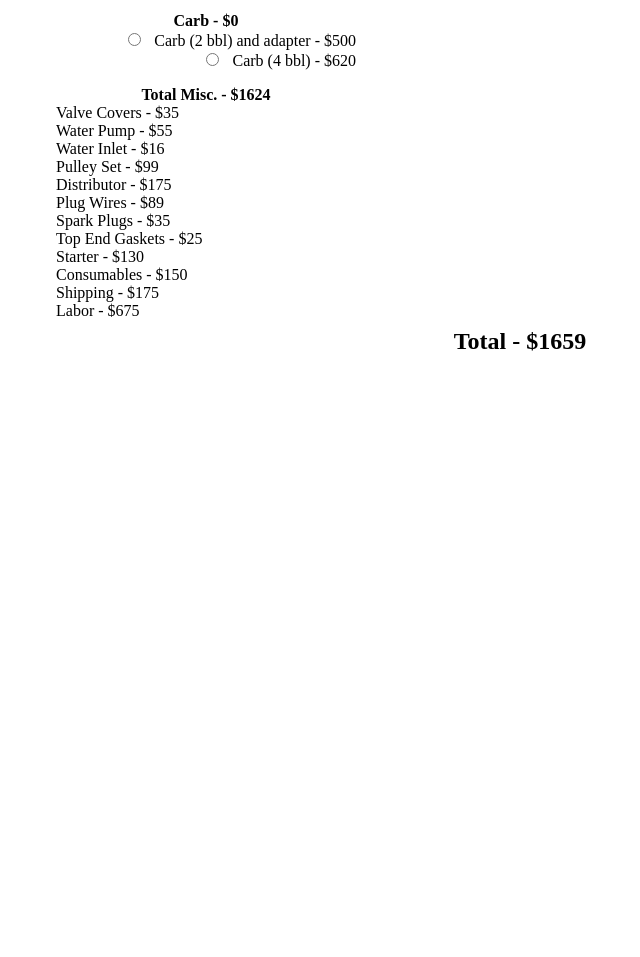
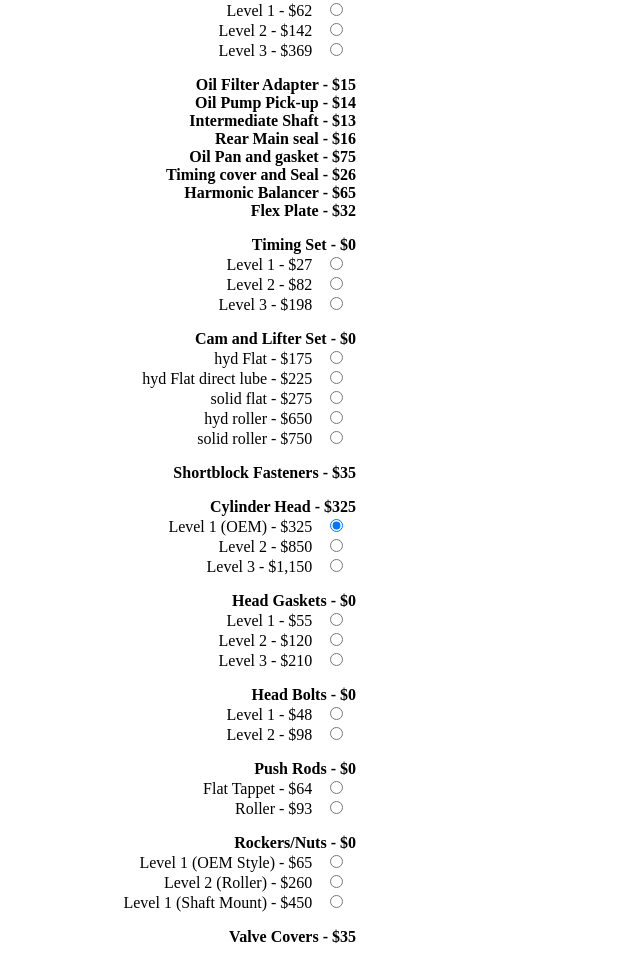
Before and after one commit to BriceShatzer/Gator-Enterprise-Engine-Quoting, a plain HTML site: page index.html in a window 1280 px wide. Shown: the part 1226-2183 px from the top of the page, without its empty margins (120-760 px from the left). Before the commit the page ends 1601 px from the top, so only its background shows below. Drawn offline with nearby package versions, Linux system fonts and the light colour scheme.

Commit message:
finished adding all elements

```diff
--- a/index.html
+++ b/index.html
@@ -17,73 +17,132 @@
     <img src="banner.jpg" alt="Gator Enterprise" />
 </div>
 <form>
+
+    <section class="block">
+        <div>Block Total - $740</div>
+        <p>Block (core) - $175</p>
+        <p>Block Machine Work - $450</p>
+        <p>Block Prep (labor) - $90</p>
+        <p>Block Prep (parts) - $25</p>
+    </section>
+    <section>
+        <p>In-house machine work (for freshen only) - $150</p>
+    </section>
     <section>
         <div>Cam Bearings - ${{camBearingsCost}}</div>
-        <label><input v-model="camBearingsCost" name="camBearingsCost" type="radio" value="20"> Level 1 - $20</label>
-        <label><input v-model="camBearingsCost" name="camBearingsCost" type="radio" value="45"> Level 2 - $45</label>
-        <label><input v-model="camBearingsCost" name="camBearingsCost" type="radio" value="80"> Level 3 - $80</label>
+        <label>Level 1 - $20 <input v-model="camBearingsCost" name="camBearingsCost" type="radio" value="20"></label>
+        <label>Level 2 - $45 <input v-model="camBearingsCost" name="camBearingsCost" type="radio" value="45"></label>
+        <label>Level 3 - $80 <input v-model="camBearingsCost" name="camBearingsCost" type="radio" value="80"></label>
     </section>
     <section>
         <div>Main Bearings - ${{mainBearingsCost}}</div>
-        <label><input v-model="mainBearingsCost" name="mainBearingsCost" type="radio" value="25"> Level 1 - $25</label>
-        <label><input v-model="mainBearingsCost" name="mainBearingsCost" type="radio" value="72"> Level 2 - $72</label>
-        <label><input v-model="mainBearingsCost" name="mainBearingsCost" type="radio" value="121"> Level 3 - $121</label>
+        <label>Level 1 - $25 <input v-model="mainBearingsCost" name="mainBearingsCost" type="radio" value="25"></label>
+        <label>Level 2 - $72 <input v-model="mainBearingsCost" name="mainBearingsCost" type="radio" value="72"></label>
+        <label>Level 3 - $121 <input v-model="mainBearingsCost" name="mainBearingsCost" type="radio" value="121"></label>
     </section>
     <section>
         <div>Rod Bearings - ${{rodBearingsCost}}</div>
-        <label><input v-model="rodBearingsCost" name="rodBearingsCost" type="radio" value="23"> Level 1 - $23</label>
-        <label><input v-model="rodBearingsCost" name="rodBearingsCost" type="radio" value="70"> Level 2 - $70</label>
-        <label><input v-model="rodBearingsCost" name="rodBearingsCost" type="radio" value="121"> Level 3 - $121</label>
+        <label>Level 1 - $23 <input v-model="rodBearingsCost" name="rodBearingsCost" type="radio" value="23"></label>
+        <label>Level 2 - $70 <input v-model="rodBearingsCost" name="rodBearingsCost" type="radio" value="70"></label>
+        <label>Level 3 - $121 <input v-model="rodBearingsCost" name="rodBearingsCost" type="radio" value="121"></label>
     </section>
     <section>
         <div>Crankshaft - ${{crankshaftCost}}</div>
-        <label><input v-model="crankshaftCost" name="crankshaftCost" type="radio" value="210"> Stock Replacement - $210</label>
-        <label><input v-model="crankshaftCost" name="crankshaftCost" type="radio" value="242"> Level 1 - $242</label>
-        <label><input v-model="crankshaftCost" name="crankshaftCost" type="radio" value="602"> Level 2 - $602</label>
-        <label><input v-model="crankshaftCost" name="crankshaftCost" type="radio" value="1300"> Level 3 - $1300</label>
+        <label>Stock Replacement - $210 <input v-model="crankshaftCost" name="crankshaftCost" type="radio" value="210"></label>
+        <label>Level 1 - $242 <input v-model="crankshaftCost" name="crankshaftCost" type="radio" value="242"></label>
+        <label>Level 2 - $602 <input v-model="crankshaftCost" name="crankshaftCost" type="radio" value="602"></label>
+        <label>Level 3 - $1300 <input v-model="crankshaftCost" name="crankshaftCost" type="radio" value="1300"></label>
     </section>
     <section>
         <div>Connecting Rods - ${{connectingRodsCost}}</div>
-        <label><input v-model="connectingRodsCost" name="connectingRodsCost" type="radio" value="242"> Level 1 - $242</label>
-        <label><input v-model="connectingRodsCost" name="connectingRodsCost" type="radio" value="602"> Level 2 - $602</label>
-        <label><input v-model="connectingRodsCost" name="connectingRodsCost" type="radio" value="1300"> Level 3 - $1300</label>
+        <label>Level 1 - $275 <input v-model="connectingRodsCost" name="connectingRodsCost" type="radio" value="275"></label>
+        <label>Level 2 - $352 <input v-model="connectingRodsCost" name="connectingRodsCost" type="radio" value="352"></label>
+        <label>Level 3 - $589 <input v-model="connectingRodsCost" name="connectingRodsCost" type="radio" value="589"></label>
     </section>
     <section>
         <div>Pistons - ${{pistonsCost}}</div>
-        <label><input v-model="pistonsCost" name="pistonsCost" type="radio" value="205"> Level 1 - $205</label>
-        <label><input v-model="pistonsCost" name="pistonsCost" type="radio" value="398"> Level 2 - $398</label>
-        <label><input v-model="pistonsCost" name="pistonsCost" type="radio" value="603"> Level 3 - $603</label>
+        <label>Level 1 - $205 <input v-model="pistonsCost" name="pistonsCost" type="radio" value="205"></label>
+        <label>Level 2 - $398 <input v-model="pistonsCost" name="pistonsCost" type="radio" value="398"></label>
+        <label>Level 3 - $603 <input v-model="pistonsCost" name="pistonsCost" type="radio" value="603"></label>
     </section>
     <section>
         <div>Piston Rings - ${{pistonRingsCost}}</div>
-        <label><input v-model="pistonRingsCost" name="pistonRingsCost" type="radio" value="45"> Level 1 - $45</label>
-        <label><input v-model="pistonRingsCost" name="pistonRingsCost" type="radio" value="83"> Level 2 - $83</label>
-        <label><input v-model="pistonRingsCost" name="pistonRingsCost" type="radio" value="182"> Level 3 - $182</label>
+        <label>Level 1 - $45 <input v-model="pistonRingsCost" name="pistonRingsCost" type="radio" value="45"></label>
+        <label>Level 2 - $83 <input v-model="pistonRingsCost" name="pistonRingsCost" type="radio" value="83"></label>
+        <label>Level 3 - $182 <input v-model="pistonRingsCost" name="pistonRingsCost" type="radio" value="182"></label>
     </section>
     <section>
         <div>Oil Pump - ${{oilPumpCost}}</div>
-        <label><input v-model="oilPumpCost" name="oilPumpCost" type="radio" value="62"> Level 1 - $62</label>
-        <label><input v-model="oilPumpCost" name="oilPumpCost" type="radio" value="142"> Level 2 - $142</label>
-        <label><input v-model="oilPumpCost" name="oilPumpCost" type="radio" value="369"> Level 3 - $369</label>
+        <label>Level 1 - $62 <input v-model="oilPumpCost" name="oilPumpCost" type="radio" value="62"></label>
+        <label>Level 2 - $142 <input v-model="oilPumpCost" name="oilPumpCost" type="radio" value="142"></label>
+        <label>Level 3 - $369 <input v-model="oilPumpCost" name="oilPumpCost" type="radio" value="369"></label>
+    </section>
+
+    <section>
+        <p>Oil Filter Adapter - $15</p>
+        <p>Oil Pump Pick-up - $14</p>
+        <p>Intermediate Shaft - $13</p>
+        <p>Rear Main seal - $16</p>
+        <p>Oil Pan and gasket - $75</p>
+        <p>Timing cover and Seal - $26</p>
+        <p>Harmonic Balancer - $65</p>
+        <p>Flex Plate - $32</p>
+    </section>
+    <section>
+        <div>Timing Set - ${{timingSetCost}}</div>
+        <label>Level 1 - $27 <input v-model="timingSetCost" name="timingSetCost" type="radio" value="27"></label>
+        <label>Level 2 - $82 <input v-model="timingSetCost" name="timingSetCost" type="radio" value="82"></label>
+        <label>Level 3 - $198 <input v-model="timingSetCost" name="timingSetCost" type="radio" value="198"></label>
+    </section>
+    <section>
+        <div>Cam and Lifter Set - ${{camAndLifterSetCost}}</div>
+        <label>hyd Flat - $175 <input v-model="camAndLifterSetCost" name="camAndLifterSetCost" type="radio" value="175"></label>
+        <label>hyd Flat direct lube - $225 <input v-model="camAndLifterSetCost" name="camAndLifterSetCost" type="radio" value="255"></label>
+        <label>solid flat - $275 <input v-model="camAndLifterSetCost" name="camAndLifterSetCost" type="radio" value="275"></label>
+        <label>hyd roller - $650 <input v-model="camAndLifterSetCost" name="camAndLifterSetCost" type="radio" value="650"></label>
+        <label>solid roller - $750 <input v-model="camAndLifterSetCost" name="camAndLifterSetCost" type="radio" value="750"></label>
+    </section>
+    <section>
+        <p>Shortblock Fasteners - $35</p>
+    </section>
+    <section>
+        <div>Cylinder Head - ${{cylinderHeadCost}}</div>
+        <label>Level 1 (OEM) - $325 <input v-model="cylinderHeadCost" name="cylinderHeadCost" type="radio" value="325"></label>
+        <label>Level 2 - $850 <input v-model="cylinderHeadCost" name="cylinderHeadCost" type="radio" value="850"></label>
+        <label>Level 3 - $1,150 <input v-model="cylinderHeadCost" name="cylinderHeadCost" type="radio" value="1150"></label>
+    </section>
+    <section>
+        <div>Head Gaskets - ${{headGasketCost}}</div>
+        <label>Level 1 - $55 <input v-model="headGasketCost" name="headGasketCost" type="radio" value="55"></label>
+        <label>Level 2 - $120 <input v-model="headGasketCost" name="headGasketCost" type="radio" value="120"></label>
+        <label>Level 3 - $210 <input v-model="headGasketCost" name="headGasketCost" type="radio" value="210"></label>
+    </section>
+    <section>
+        <div>Head Bolts - ${{headBoltsCost}}</div>
+        <label>Level 1 - $48 <input v-model="headBoltsCost" name="headBoltsCost" type="radio" value="48"></label>
+        <label>Level 2 - $98 <input v-model="headBoltsCost" name="headBoltsCost" type="radio" value="98"></label>
+    </section>
+    <section>
+        <div>Push Rods - ${{pushRodsCost}}</div>
+        <label>Flat Tappet - $64 <input v-model="pushRodsCost" name="pushRodsCost" type="radio" value="64"></label>
+        <label>Roller - $93 <input v-model="pushRodsCost" name="pushRodsCost" type="radio" value="93"></label>
+    </section>
+    <section>
+        <div>Rockers/Nuts - ${{rockerNutCost}}</div>
+        <label>Level 1 (OEM Style) - $65 <input v-model="rockerNutCost" name="rockerNutCost" type="radio" value="65"></label>
+        <label>Level 2 (Roller) - $260 <input v-model="rockerNutCost" name="rockerNutCost" type="radio" value="260"></label>
+        <label>Level 1 (Shaft Mount) - $450 <input v-model="rockerNutCost" name="rockerNutCost" type="radio" value="450"></label>
+    </section>
+    <section>
+        <p>Valve Covers - $35</p>
     </section>
     <section>
         <div>Intake Manifold - ${{intakeManifoldCost}}</div>
-        <label><input v-model="intakeManifoldCost" name="intakeManifoldCost" type="radio" value="165"> Level 1 - $165</label>
-        <label><input v-model="intakeManifoldCost" name="intakeManifoldCost" type="radio" value="225"> Level 2 - $225</label>
-        <label><input v-model="intakeManifoldCost" name="intakeManifoldCost" type="radio" value="350"> Level 3 - $350</label>
+        <label>Level 1 - $165 <input v-model="intakeManifoldCost" name="intakeManifoldCost" type="radio" value="165"></label>
+        <label>Level 2 - $225 <input v-model="intakeManifoldCost" name="intakeManifoldCost" type="radio" value="225"></label>
+        <label>Level 3 - $350 <input v-model="intakeManifoldCost" name="intakeManifoldCost" type="radio" value="350"></label>
     </section>
-
-
     <section>
-        <div>Carb - ${{carbCost}}</div>
-        <label><input v-model="carbCost" name="carbCost" type="radio" value="500">Carb (2 bbl) and adapter - $500</label>
-        <label><input v-model="carbCost" name="carbCost" type="radio" value="620">Carb (4 bbl) - $620</label>
-    </section>
-
-
-    <section class="misc">
-        <div>Total Misc. - $1624</div>
-        <p>Valve Covers - $35</p>
         <p>Water Pump - $55</p>
         <p>Water Inlet - $16</p>
         <p>Pulley Set - $99</p>
@@ -92,10 +151,16 @@
         <p>Spark Plugs - $35</p>
         <p>Top End Gaskets - $25</p>
         <p>Starter - $130</p>
+    </section>
+    <section>
+        <div>Carb - ${{carbCost}}</div>
+        <label>Carb (2 bbl) and adapter - $500 <input v-model="carbCost" name="carbCost" type="radio" value="500"></label>
+        <label>Carb (4 bbl) - $620 <input v-model="carbCost" name="carbCost" type="radio" value="620"></label>
+    </section>
+    <section>
         <p>Consumables - $150</p>
         <p>Shipping - $175</p>
         <p>Labor - $675 </p>
-
     </section>
 
 </form>
--- a/script.js
+++ b/script.js
@@ -21,12 +21,24 @@ if( accessCheck.toLowerCase() === 'degeeter') {
             pistonsCost: 0,
             pistonRingsCost: 0,
             oilPumpCost: 0,
+            timingSetCost: 0,
+            camAndLifterSetCost: 0,
+            cylinderHeadCost: 325,
+            headGasketCost: 0,
+            headBoltsCost: 0,
+            pushRodsCost: 0,
+            rockerNutCost: 0,
+            intakeManifoldCost: 0,
             carbCost: 0,
-            intakeManifoldCost: 0,
         },
         computed: {
             total: function(){
                 var val = 0;
+                val+=175; // Block (core)
+                val+=450; // Block Machine Work
+                val+=90; // Block Prep (labor)
+                val+=25; // Block Prep (parts)
+                val+=150; // In-house machine work (for freshen only)
                 val+=parseInt(this.camBearingsCost);
                 val+=parseInt(this.mainBearingsCost);
                 val+=parseInt(this.rodBearingsCost);
@@ -35,9 +47,24 @@ if( accessCheck.toLowerCase() === 'degeeter') {
                 val+=parseInt(this.pistonsCost);
                 val+=parseInt(this.pistonRingsCost);
                 val+=parseInt(this.oilPumpCost);
-                val+=parseInt(this.carbCost);
+                val+=15; // Oil Filter Adapter
+                val+=14; // Oil Pump Pick-up
+                val+=13; // Intermediate Shaft
+                val+=16; // Rear Main Seal
+                val+=75; // Oil Pan and gasket
+                val+=26; // timing cover and seal
+                val+=65; // Harmonic Balancer
+                val+=32; // Flex plate
+                val+=parseInt(this.timingSetCost);
+                val+=parseInt(this.camAndLifterSetCost);
+                val+=35; // Shortblock Fasteners
+                val+=parseInt(this.cylinderHeadCost);
+                val+=parseInt(this.headGasketCost);
+                val+=parseInt(this.headBoltsCost);
+                val+=parseInt(this.pushRodsCost);
+                val+=parseInt(this.rockerNutCost);
+                val+=35; // Valve Covers
                 val+=parseInt(this.intakeManifoldCost);
-                val+=35; // Valve Covers
                 val+=55; // Water Pump
                 val+=16; // Water Inlet
                 val+=99; // Pulley Set
@@ -46,6 +73,7 @@ if( accessCheck.toLowerCase() === 'degeeter') {
                 val+=35; // Spark Plugs
                 val+=25; // Top End Gaskets
                 val+=130; // Starter
+                val+=parseInt(this.carbCost);
                 val+=150; // Consumables
                 val+=175; // Shipping
                 val+=675; // Labor
--- a/style.css
+++ b/style.css
@@ -20,7 +20,12 @@ form section {
     max-width: 300px;
 }
 section div {
-    text-align: center;
+    text-align: right;
+    font-weight: 700;
+}
+section p {
+    margin:0;
+    text-align: right;
     font-weight: 700;
 }
 input[type="radio"] {
@@ -36,7 +41,8 @@ label {
 */
 }
 /* label div {padding:0 1em;} */
-.misc p {margin:0;}
+/* .misc p {margin:0;} */
+.block p {font-weight: 400}
 .grand-total {
     clear:both;
     text-align: center;
```
